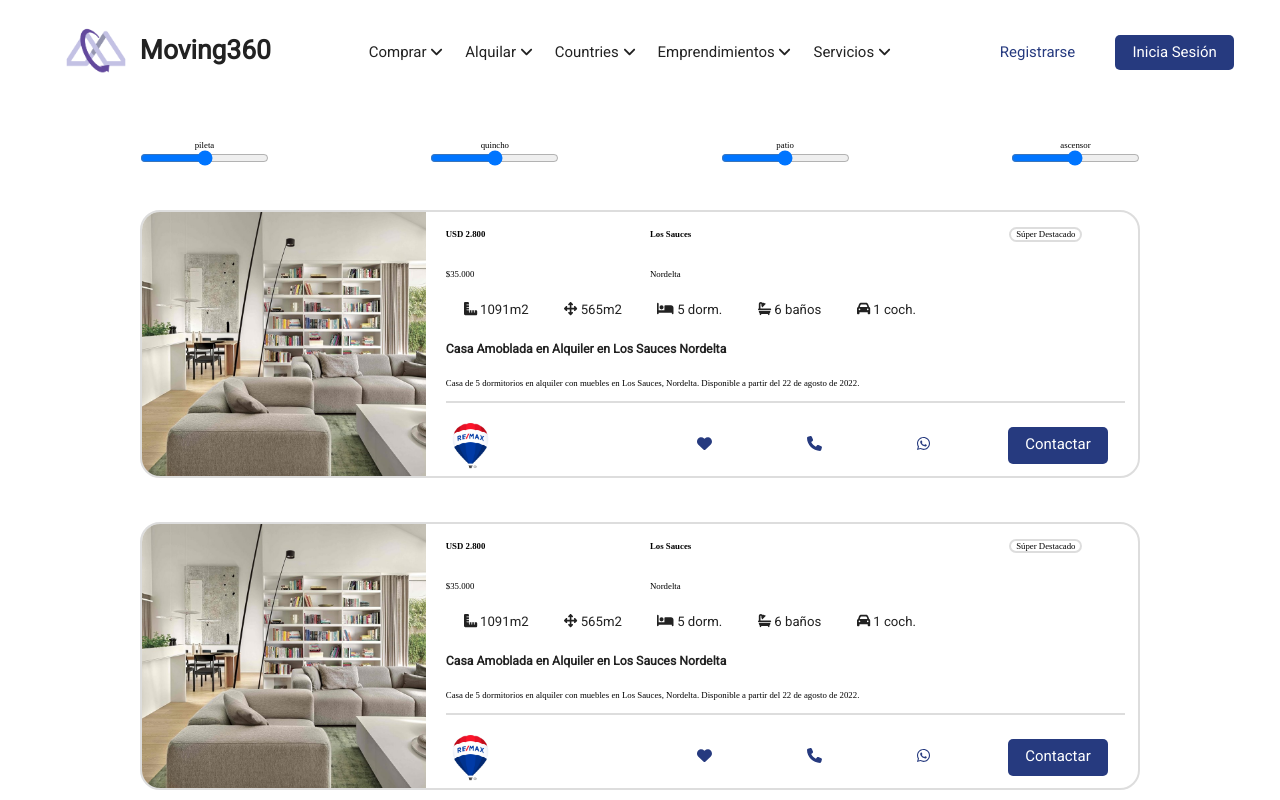
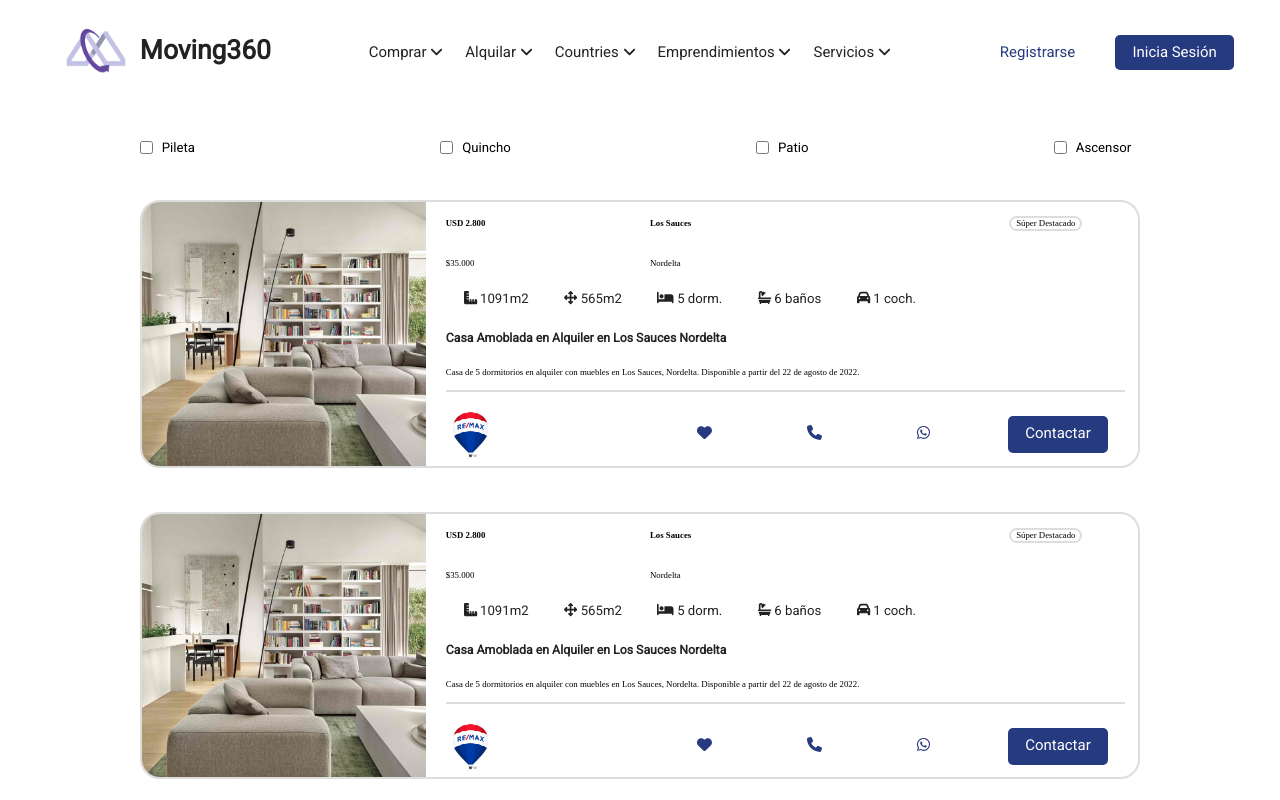
Before and after one commit to ELGCSystem/moving360, a React (Create React App) app in the folder frontend/: page /comprar in a window 1280 px wide. Shown: the top 800 px of the page. Built offline with nearby package versions, Linux system fonts and the light colour scheme.

Commit message:
Video in home page loops

```diff
--- /dev/null
+++ b/frontend/src/components/Filter/Filter.jsx
@@ -0,0 +1,20 @@
+import { useState } from "react";
+import { Input } from '../../components';
+
+const Filter = ({ displayName, name }) => {
+
+    const [percentage, setPercentage] = useState(0);
+
+
+    return (
+        <div className='filter'>
+            <Input
+                displayName={displayName}
+                name={name}
+                type="checkbox"
+            />
+        </div>
+    );
+}
+
+export default Filter;
--- a/frontend/src/components/Filtro/Filtro.jsx
+++ /dev/null
@@ -1,20 +0,0 @@
-import React, { useState } from "react";
-import { Contador } from '..';
-
-//<Contador name={name}/>
-
-const Filtro = ({ name }) => {
-
-    const [percentage, setPercentage] = useState(0);
-
-
-    return (
-        <div className='filtro'>
-            <label for={name}>{name}</label>
-            <label for={name}>{}</label>
-            <input type="range" name="" id="" />
-        </div>
-    );
-}
-
-export default Filtro;
--- a/frontend/src/components/index.js
+++ b/frontend/src/components/index.js
@@ -8,3 +8,4 @@ export { default as Textarea } from './Textarea/Textarea.jsx';
 export { default as Card } from './Card/Card.jsx';
 export { default as Publicacion } from './Publicacion/Publicacion.jsx';
 export { default as Contador } from './Contador/Contador.jsx';
+export { default as Filter } from './Filter/Filter.jsx';
--- a/frontend/src/views/inicio/Hero/Hero.css
+++ b/frontend/src/views/inicio/Hero/Hero.css
@@ -5,10 +5,6 @@
     flex-direction: row;
     justify-content: center;
     align-items: center;
-    background-image: url(Video360.mp4);
-    background-repeat: no-repeat;
-    background-size: cover;
-    background-position: center;
 }
 
 .hero__buttons {
--- a/frontend/src/views/inicio/Hero/Hero.jsx
+++ b/frontend/src/views/inicio/Hero/Hero.jsx
@@ -1,6 +1,5 @@
 import { useEffect } from "react";
 import { Button, Select } from "../../../components/index.js";
-import ReactPlayer from 'react-player';
 import { heroButtons } from "./HeroButtons.js";
 import video from './Video360.mp4';
 import './Hero.css';
@@ -19,6 +18,7 @@ const Hero = () => {
           <video
             className="video"
             src={video}
+            loop
             muted
           />
         </div>
--- a/frontend/src/views/inicio/Hero/HeroButtons.js
+++ b/frontend/src/views/inicio/Hero/HeroButtons.js
@@ -3,38 +3,38 @@ export const heroButtons = [
         id: "1",
         text: "Comprar",
         url: "/comprar",
-        type: "wider",
+        type: "bigger",
         class: "hero__button--first"
     },
     {
         id: "2",
         text: "Alquilar",
         url: "/alquilar",
-        type: "wider",
+        type: "bigger",
         class: "hero__button--second"
     },
     {
         id: "3",
         text: "Countries",
         url: "/countries",
-        type: "wider"
+        type: "bigger"
     },
     {
         id: "4",
         text: "Emprendimientos",
         url: "/emprendimientos",
-        type: "wider"
+        type: "bigger"
     },
     {
         id: "5",
         text: "Oportunidades",
         url: "/oportunidades",
-        type: "wider"
+        type: "bigger"
     },
     {
         id: "6",
         text: "Tiempo compartido",
         url: "/tiempo-compartido",
-        type: "wider"
+        type: "bigger"
     },
 ];
--- a/frontend/src/views/publicaciones/Publicaciones.js
+++ b/frontend/src/views/publicaciones/Publicaciones.js
@@ -1,11 +1,10 @@
-import React, { useEffect } from 'react';
+import { useEffect } from 'react';
 import { inmuebles } from './Inmuebles.js';
-import { Publicacion, Contador } from '../../components/index.js';
-import Filtros from './Filtros.jsx';
+import { Publicacion, Filter } from '../../components/index.js';
 import './Publicaciones.css';
-import Filtro from '../../components/Filtro/Filtro.jsx';
 
 const Publicaciones = () => {
+
   useEffect(() => {
     document.title = 'Publicaciones - Moving360';
   }, []);
@@ -14,12 +13,23 @@ const Publicaciones = () => {
     <section className='publicaciones'>
 
 
-    <div className='filtros'>
-      <Filtro name="pileta"/>
-      <Filtro name="quincho"/>
-      <Filtro name="patio"/>
-      <Filtro name="ascensor"/>
-    </div>
+    <form className='filtros'>
+      <Filter
+        displayName="Pileta"
+        name="pileta"/>
+
+      <Filter
+        displayName="Quincho"
+        name="quincho"/>
+
+      <Filter
+        displayName="Patio"
+        name="patio"/>
+
+      <Filter
+        displayName="Ascensor"
+        name="ascensor"/>
+    </form>
 
       {
         inmuebles.map((inmueble) => (
```
